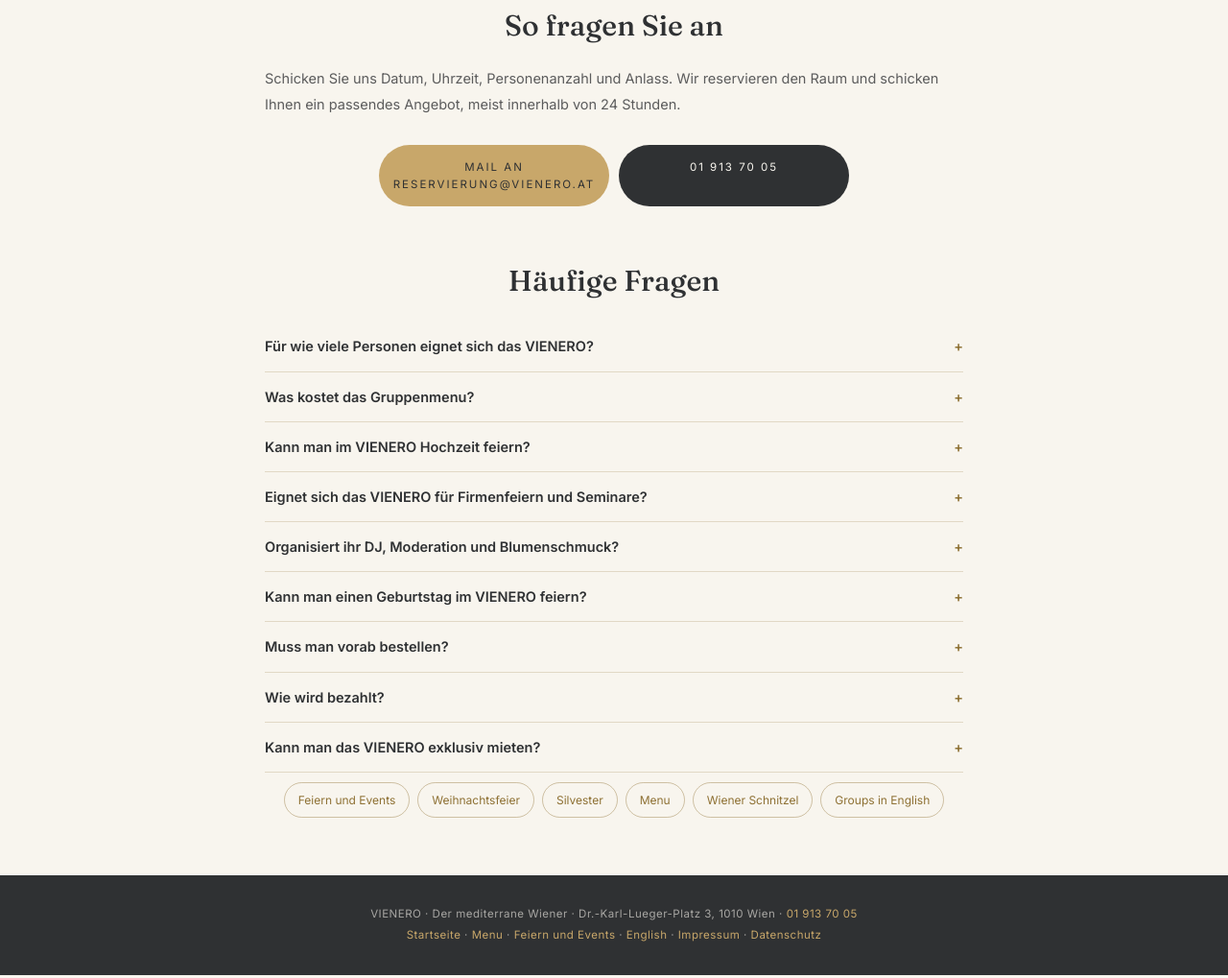
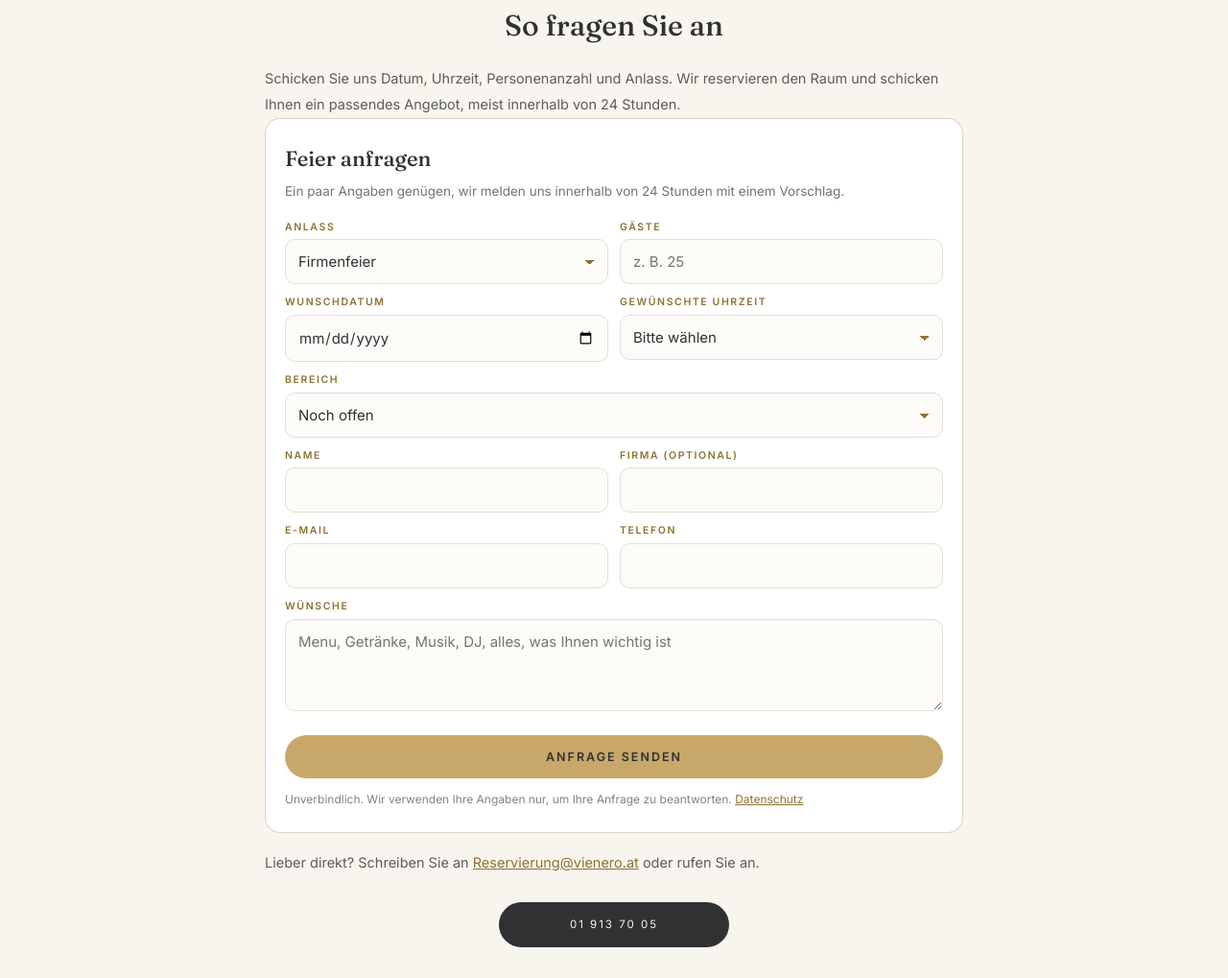
Before and after one commit to jesaya-cmd/vienero-website, a plain HTML site: page gruppen-restaurant-wien.html in a window 1280 px wide. Shown: the part 6818-7837 px from the top of the page at 96% size. Drawn offline with Linux system fonts and the light colour scheme.

Commit message:
Add files via upload

```diff
--- a/gruppen-restaurant-wien.html
+++ b/gruppen-restaurant-wien.html
@@ -247,6 +247,7 @@ footer a{color:var(--gold);text-decoration:none;}
  ]
 }
 </script>
+<script src="vienero-anfrage.js" defer></script>
 <script src="vienero-consent.js" defer></script>
 </head>
 <body>
@@ -258,7 +259,7 @@ footer a{color:var(--gold);text-decoration:none;}
 <main>
   <h1>Gruppen, Hochzeiten und Firmenfeiern in Wien</h1>
   <p class="intro">Sie planen eine Hochzeit, eine Firmenfeier, ein Seminaressen oder einen runden Geburtstag? Das VIENERO liegt direkt am Stadtpark im 1. Bezirk, zwei Gehminuten vom Hilton Vienna Park und mit der U3 Stubentor vor der Tür. Wir empfangen Gruppen ab 10 Personen und bis zu 70 Gäste mit dem ganzen Lokal exklusiv, mit Wiener Schnitzel, mediterraner Küche und einer Bar mit Cocktails bis Mitternacht.</p>
-  <div class="aktion"><a class="btn gold" href="mailto:Reservierung@vienero.at?subject=Gruppenanfrage%20VIENERO&amp;body=Datum%3A%20%0AUhrzeit%3A%20%0APersonenanzahl%3A%20%0AAnlass%3A%20%0AFirma%3A%20%0ATelefon%3A%20%0A">Gruppe anfragen</a><a class="btn" href="tel:+4319137005">01 913 70 05</a></div>
+  <div class="aktion"><a class="btn gold" href="#anfrage">Gruppe anfragen</a><a class="btn" href="tel:+4319137005">01 913 70 05</a></div>
   <div class="fotos"><img src="VIENERO-Fassade-Eingang.webp" alt="Eingang des VIENERO am Dr.-Karl-Lueger-Platz 3 in Wien" loading="lazy"><img src="VIENERO-Hinterer-Raum-Galerie.webp" alt="Hinterer Raum des VIENERO mit Ziegelwand und Kristalllustern" loading="lazy"><img src="VIENERO-Lange-Tafel-Fenster.webp" alt="Lange Tafel für eine Gruppe am Fenster im VIENERO" loading="lazy"></div>
   <p class="hinweis">★ 4,4 auf Google · mehr als 1.500 Bewertungen · vegetarische, vegane und glutenfreie Speisen</p>
   <section class="blk" id="anlaesse">
@@ -351,7 +352,9 @@ footer a{color:var(--gold);text-decoration:none;}
   <section class="blk" id="anfrage">
     <h2>So fragen Sie an</h2>
     <p>Schicken Sie uns Datum, Uhrzeit, Personenanzahl und Anlass. Wir reservieren den Raum und schicken Ihnen ein passendes Angebot, meist innerhalb von 24 Stunden.</p>
-    <div class="aktion"><a class="btn gold" href="mailto:Reservierung@vienero.at?subject=Gruppenanfrage%20VIENERO&amp;body=Datum%3A%20%0AUhrzeit%3A%20%0APersonenanzahl%3A%20%0AAnlass%3A%20%0AFirma%3A%20%0ATelefon%3A%20%0A">Mail an Reservierung@vienero.at</a><a class="btn" href="tel:+4319137005">01 913 70 05</a></div>
+    <div id="vnAnfrage" data-anlass="Firmenfeier"></div>
+    <p style="margin-top:18px">Lieber direkt? Schreiben Sie an <a href="mailto:Reservierung@vienero.at">Reservierung@vienero.at</a> oder rufen Sie an.</p>
+    <div class="aktion"><a class="btn" href="tel:+4319137005">01 913 70 05</a></div>
   </section>
   <section class="blk">
     <h2>Häufige Fragen</h2>
--- a/vienero-anfrage.js
+++ b/vienero-anfrage.js
@@ -9,6 +9,34 @@
   var CONV = 'AW-18506650716/KYqYCLXTyK8dENyo1PhE'; /* Anfrage Feier und Gruppe (Formular), Wert 50 */
   var ANLAESSE = ['Weihnachtsfeier', 'Firmenfeier', 'Geburtstag', 'Hochzeit oder Taufe',
                   'Jubiläum', 'Kundenabend', 'Familienfeier', 'Sonstiges'];
+  /* Englische Fassung: <div id="vnAnfrage" data-lang="en">. Die Werte gehen auf Deutsch
+     ans Skript, damit Tabelle und Team-Mail einheitlich bleiben. */
+  var ANLAESSE_EN = ['Christmas party', 'Company party', 'Birthday', 'Wedding or christening',
+                     'Anniversary', 'Client dinner', 'Family celebration', 'Other'];
+  var T = {
+    de: { titel: 'Feier anfragen', sub: 'Ein paar Angaben genügen, wir melden uns innerhalb von 24 Stunden mit einem Vorschlag.',
+      anlass: 'Anlass', gaeste: 'Gäste', bsp: 'z. B. 25', datum: 'Wunschdatum', zeit: 'Gewünschte Uhrzeit', waehlen: 'Bitte wählen',
+      bereich: 'Bereich', offen: 'Noch offen', teil: 'Teilbereich', ganz: 'Ganzes Lokal', name: 'Name', firma: 'Firma (optional)',
+      mail: 'E-Mail', tel: 'Telefon', wunsch: 'Wünsche', wunschPh: 'Menu, Getränke, Musik, DJ, alles, was Ihnen wichtig ist',
+      senden: 'Anfrage senden', sendet: 'Wird gesendet …',
+      klein: 'Unverbindlich. Wir verwenden Ihre Angaben nur, um Ihre Anfrage zu beantworten. <a href="datenschutz.html">Datenschutz</a>',
+      fAnlass: 'Bitte wählen Sie den Anlass.', fZeit: 'Bitte wählen Sie die gewünschte Uhrzeit.', fName: 'Bitte geben Sie Ihren Namen an.',
+      fMail: 'Bitte prüfen Sie Ihre E-Mail-Adresse.', fTel: 'Bitte geben Sie eine Telefonnummer an, damit wir Sie rasch erreichen.',
+      fSenden: 'Das Senden hat gerade nicht geklappt. Ihre Angaben sind noch da.', perMail: 'Per Mail senden', oder: 'oder anrufen:',
+      danke: 'Danke, ', dankeText: 'Ihre Anfrage ist bei uns. Wir melden uns innerhalb von 24 Stunden mit einem Vorschlag, meistens schneller. Eine Bestätigung ist schon an ',
+      dankeEnde: ' unterwegs.' },
+    en: { titel: 'Request your event', sub: 'A few details are enough. We will get back to you within 24 hours with a proposal.',
+      anlass: 'Occasion', gaeste: 'Guests', bsp: 'e.g. 25', datum: 'Preferred date', zeit: 'Preferred time', waehlen: 'Please choose',
+      bereich: 'Area', offen: 'Not decided yet', teil: 'Part of the restaurant', ganz: 'Whole restaurant', name: 'Name', firma: 'Company (optional)',
+      mail: 'Email', tel: 'Phone', wunsch: 'Your wishes', wunschPh: 'Menu, drinks, music, DJ, anything that matters to you',
+      senden: 'Send request', sendet: 'Sending …',
+      klein: 'No obligation. We only use your details to answer your request. <a href="datenschutz.html">Privacy</a>',
+      fAnlass: 'Please choose the occasion.', fZeit: 'Please choose your preferred time.', fName: 'Please enter your name.',
+      fMail: 'Please check your email address.', fTel: 'Please enter a phone number so we can reach you quickly.',
+      fSenden: 'Sending did not work just now. Your details are still here.', perMail: 'Send by email', oder: 'or call:',
+      danke: 'Thank you, ', dankeText: 'We have received your request and will get back to you within 24 hours with a proposal, usually sooner. A confirmation is on its way to ',
+      dankeEnde: '.' }
+  };
 
   function el(tag, attrs, html) {
     var e = document.createElement(tag);
@@ -21,6 +49,9 @@
     var box = document.getElementById('vnAnfrage');
     if (!box) return;
     var vorwahl = box.getAttribute('data-anlass') || '';
+    var en = box.getAttribute('data-lang') === 'en';
+    var t = en ? T.en : T.de;
+    var BEREICH_DE = { offen: '', teil: 'Teilbereich', ganz: 'Ganzes Lokal' };
 
     var css = el('style');
     css.textContent =
@@ -50,36 +81,38 @@
     var heute = new Date();
     var min = heute.getFullYear() + '-' + ('0' + (heute.getMonth() + 1)).slice(-2) + '-' + ('0' + heute.getDate()).slice(-2);
 
-    var optionen = '<option value="">Bitte wählen</option>';
+    var optionen = '<option value="">' + t.waehlen + '</option>';
     for (var i = 0; i < ANLAESSE.length; i++) {
-      optionen += '<option' + (ANLAESSE[i] === vorwahl ? ' selected' : '') + '>' + ANLAESSE[i] + '</option>';
+      optionen += '<option value="' + ANLAESSE[i] + '"' + (ANLAESSE[i] === vorwahl ? ' selected' : '') + '>' +
+                  (en ? ANLAESSE_EN[i] : ANLAESSE[i]) + '</option>';
     }
 
-    var zeiten = '<option value="">Bitte wählen</option>';
+    var zeiten = '<option value="">' + t.waehlen + '</option>';
     for (var h = 12; h <= 22; h++) {
-      zeiten += '<option>' + h + ':00</option>';
-      if (h < 22) zeiten += '<option>' + h + ':30</option>';
+      zeiten += '<option value="' + h + ':00">' + h + ':00</option>';
+      if (h < 22) zeiten += '<option value="' + h + ':30">' + h + ':30</option>';
     }
 
-    var form = el('form', { 'class': 'vna', novalidate: 'novalidate' },
-      '<h3>Feier anfragen</h3>' +
-      '<p class="vna-sub">Ein paar Angaben genügen, wir melden uns innerhalb von 24 Stunden mit einem Vorschlag.</p>' +
+    var form = el('form', { 'class': 'vna', novalidate: 'novalidate', translate: 'no' },
+      '<h3>' + t.titel + '</h3>' +
+      '<p class="vna-sub">' + t.sub + '</p>' +
       '<div class="vna-grid">' +
-        '<div><label for="vnaAnlass">Anlass</label><select id="vnaAnlass" name="anlass" required>' + optionen + '</select></div>' +
-        '<div><label for="vnaGaeste">Gäste</label><input id="vnaGaeste" name="gaeste" type="number" inputmode="numeric" min="2" max="300" placeholder="z. B. 25"></div>' +
-        '<div><label for="vnaDatum">Wunschdatum</label><input id="vnaDatum" name="datum" type="date" min="' + min + '"></div>' +
-        '<div><label for="vnaZeit">Gewünschte Uhrzeit</label><select id="vnaZeit" name="uhrzeit" required>' + zeiten + '</select></div>' +
-        '<div class="vna-voll"><label for="vnaBereich">Bereich</label><select id="vnaBereich" name="bereich">' +
-          '<option value="">Noch offen</option><option>Teilbereich</option><option>Ganzes Lokal</option></select></div>' +
-        '<div><label for="vnaName">Name</label><input id="vnaName" name="name" autocomplete="name" required></div>' +
-        '<div><label for="vnaFirma">Firma (optional)</label><input id="vnaFirma" name="firma" autocomplete="organization"></div>' +
-        '<div><label for="vnaMail">E-Mail</label><input id="vnaMail" name="email" type="email" autocomplete="email" required></div>' +
-        '<div><label for="vnaTel">Telefon</label><input id="vnaTel" name="telefon" type="tel" autocomplete="tel" required></div>' +
-        '<div class="vna-voll"><label for="vnaWunsch">Wünsche</label><textarea id="vnaWunsch" name="wuensche" placeholder="Menu, Getränke, Musik, DJ, alles, was Ihnen wichtig ist"></textarea></div>' +
+        '<div><label for="vnaAnlass">' + t.anlass + '</label><select id="vnaAnlass" name="anlass" required>' + optionen + '</select></div>' +
+        '<div><label for="vnaGaeste">' + t.gaeste + '</label><input id="vnaGaeste" name="gaeste" type="number" inputmode="numeric" min="2" max="300" placeholder="' + t.bsp + '"></div>' +
+        '<div><label for="vnaDatum">' + t.datum + '</label><input id="vnaDatum" name="datum" type="date" min="' + min + '"></div>' +
+        '<div><label for="vnaZeit">' + t.zeit + '</label><select id="vnaZeit" name="uhrzeit" required>' + zeiten + '</select></div>' +
+        '<div class="vna-voll"><label for="vnaBereich">' + t.bereich + '</label><select id="vnaBereich" name="bereich">' +
+          '<option value="">' + t.offen + '</option><option value="Teilbereich">' + t.teil + '</option>' +
+          '<option value="Ganzes Lokal">' + t.ganz + '</option></select></div>' +
+        '<div><label for="vnaName">' + t.name + '</label><input id="vnaName" name="name" autocomplete="name" required></div>' +
+        '<div><label for="vnaFirma">' + t.firma + '</label><input id="vnaFirma" name="firma" autocomplete="organization"></div>' +
+        '<div><label for="vnaMail">' + t.mail + '</label><input id="vnaMail" name="email" type="email" autocomplete="email" required></div>' +
+        '<div><label for="vnaTel">' + t.tel + '</label><input id="vnaTel" name="telefon" type="tel" autocomplete="tel" required></div>' +
+        '<div class="vna-voll"><label for="vnaWunsch">' + t.wunsch + '</label><textarea id="vnaWunsch" name="wuensche" placeholder="' + t.wunschPh + '"></textarea></div>' +
       '</div>' +
       '<div class="vna-falle" aria-hidden="true"><label>Webseite<input name="webseite" tabindex="-1" autocomplete="off"></label></div>' +
-      '<button type="submit">Anfrage senden</button>' +
-      '<p class="vna-klein">Unverbindlich. Wir verwenden Ihre Angaben nur, um Ihre Anfrage zu beantworten. <a href="datenschutz.html">Datenschutz</a></p>' +
+      '<button type="submit">' + t.senden + '</button>' +
+      '<p class="vna-klein">' + t.klein + '</p>' +
       '<div class="vna-fehler" role="alert"></div>');
     box.appendChild(form);
 
@@ -109,7 +142,7 @@
                    '\nTelefon: ' + wert('telefon') + '\nWünsche: ' + wert('wuensche');
         var mail = 'mailto:Reservierung@vienero.at?subject=' + encodeURIComponent('Anfrage ' + (wert('anlass') || 'Feier') + ' im VIENERO') +
                    '&body=' + encodeURIComponent(body);
-        html += '<br><a href="' + mail + '">Per Mail senden</a> oder anrufen: <a href="tel:+4319137005">01 913 70 05</a>';
+        html += '<br><a href="' + mail + '">' + t.perMail + '</a> ' + t.oder + ' <a href="tel:+4319137005">' + (en ? '+43 1 913 70 05' : '01 913 70 05') + '</a>';
       }
       fehler.innerHTML = html;
       fehler.style.display = 'block';
@@ -118,23 +151,23 @@
     form.addEventListener('submit', function (ev) {
       ev.preventDefault();
       fehler.style.display = 'none';
-      if (!wert('anlass')) { zeigeFehler('Bitte wählen Sie den Anlass.'); form.elements.anlass.focus(); return; }
-      if (!wert('uhrzeit')) { zeigeFehler('Bitte wählen Sie die gewünschte Uhrzeit.'); form.elements.uhrzeit.focus(); return; }
-      if (!wert('name')) { zeigeFehler('Bitte geben Sie Ihren Namen an.'); form.elements.name.focus(); return; }
-      if (!/^[^@\s]+@[^@\s]+\.[^@\s]+$/.test(wert('email'))) { zeigeFehler('Bitte prüfen Sie Ihre E-Mail-Adresse.'); form.elements.email.focus(); return; }
-      if (wert('telefon').replace(/[^0-9]/g, '').length < 6) { zeigeFehler('Bitte geben Sie eine Telefonnummer an, damit wir Sie rasch erreichen.'); form.elements.telefon.focus(); return; }
+      if (!wert('anlass')) { zeigeFehler(t.fAnlass); form.elements.anlass.focus(); return; }
+      if (!wert('uhrzeit')) { zeigeFehler(t.fZeit); form.elements.uhrzeit.focus(); return; }
+      if (!wert('name')) { zeigeFehler(t.fName); form.elements.name.focus(); return; }
+      if (!/^[^@\s]+@[^@\s]+\.[^@\s]+$/.test(wert('email'))) { zeigeFehler(t.fMail); form.elements.email.focus(); return; }
+      if (wert('telefon').replace(/[^0-9]/g, '').length < 6) { zeigeFehler(t.fTel); form.elements.telefon.focus(); return; }
 
       var datum = wert('datum');
-      if (/^\d{4}-\d{2}-\d{2}$/.test(datum)) { var t = datum.split('-'); datum = t[2] + '.' + t[1] + '.' + t[0]; }
+      if (/^\d{4}-\d{2}-\d{2}$/.test(datum)) { var dt = datum.split('-'); datum = dt[2] + '.' + dt[1] + '.' + dt[0]; }
 
       var daten = {
         typ: 'anfrage', anlass: wert('anlass'), datum: datum, uhrzeit: wert('uhrzeit'), gaeste: wert('gaeste'), bereich: wert('bereich'),
         name: wert('name'), firma: wert('firma'), email: wert('email'), telefon: wert('telefon'),
-        wuensche: wert('wuensche'), webseite: wert('webseite'), seite: location.pathname
+        wuensche: wert('wuensche'), sprache: en ? 'en' : 'de', webseite: wert('webseite'), seite: location.pathname
       };
 
       knopf.disabled = true;
-      knopf.textContent = 'Wird gesendet …';
+      knopf.textContent = t.sendet;
 
       fetch(ZIEL, { method: 'POST', headers: { 'Content-Type': 'text/plain;charset=utf-8' }, body: JSON.stringify(daten) })
         .then(function (r) { return r.json(); })
@@ -147,16 +180,15 @@
             }
           } catch (x) {}
           var danke = el('div', { 'class': 'vna vna-danke', role: 'status' },
-            '<b>Danke, ' + daten.name.replace(/[<>&]/g, '') + '.</b>' +
-            '<p>Ihre Anfrage ist bei uns. Wir melden uns innerhalb von 24 Stunden mit einem Vorschlag, meistens schneller. ' +
-            'Eine Bestätigung ist schon an ' + daten.email.replace(/[<>&]/g, '') + ' unterwegs.</p>');
+            '<b>' + t.danke + daten.name.replace(/[<>&]/g, '') + '.</b>' +
+            '<p>' + t.dankeText + daten.email.replace(/[<>&]/g, '') + t.dankeEnde + '</p>');
           box.replaceChild(danke, form);
           danke.scrollIntoView({ behavior: 'smooth', block: 'center' });
         })
         .catch(function () {
           knopf.disabled = false;
-          knopf.textContent = 'Anfrage senden';
-          zeigeFehler('Das Senden hat gerade nicht geklappt. Ihre Angaben sind noch da.', true);
+          knopf.textContent = t.senden;
+          zeigeFehler(t.fSenden, true);
         });
     });
   }
```
Also changed, not shown: group-dining-vienna.html (+5 -2 lines).
